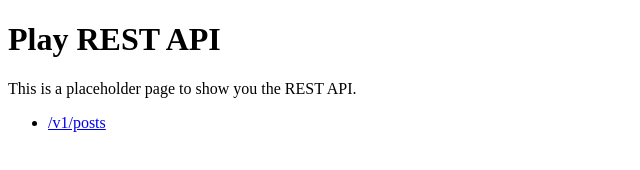
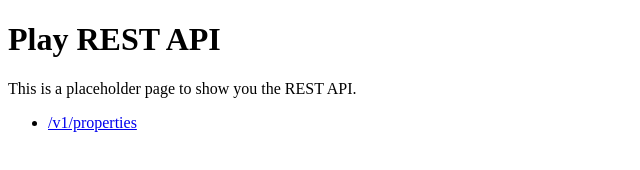
Before and after one commit to fourat2018/property-manager, a plain HTML site: page app/views/index.scala.html in a window 1280 px wide. Shown: the full height of the page, 0-640 px from the left. Drawn offline with Linux system fonts and the light colour scheme.

Commit message:
quick fix

```diff
--- a/app/views/index.scala.html
+++ b/app/views/index.scala.html
@@ -14,7 +14,7 @@
     </p>
 
     <ul>
-      <li><a href="/v1/properties">/v1/posts</a></li>
+      <li><a href="/v1/properties">/v1/properties</a></li>
     </ul>
   </body>
 </html>
```
